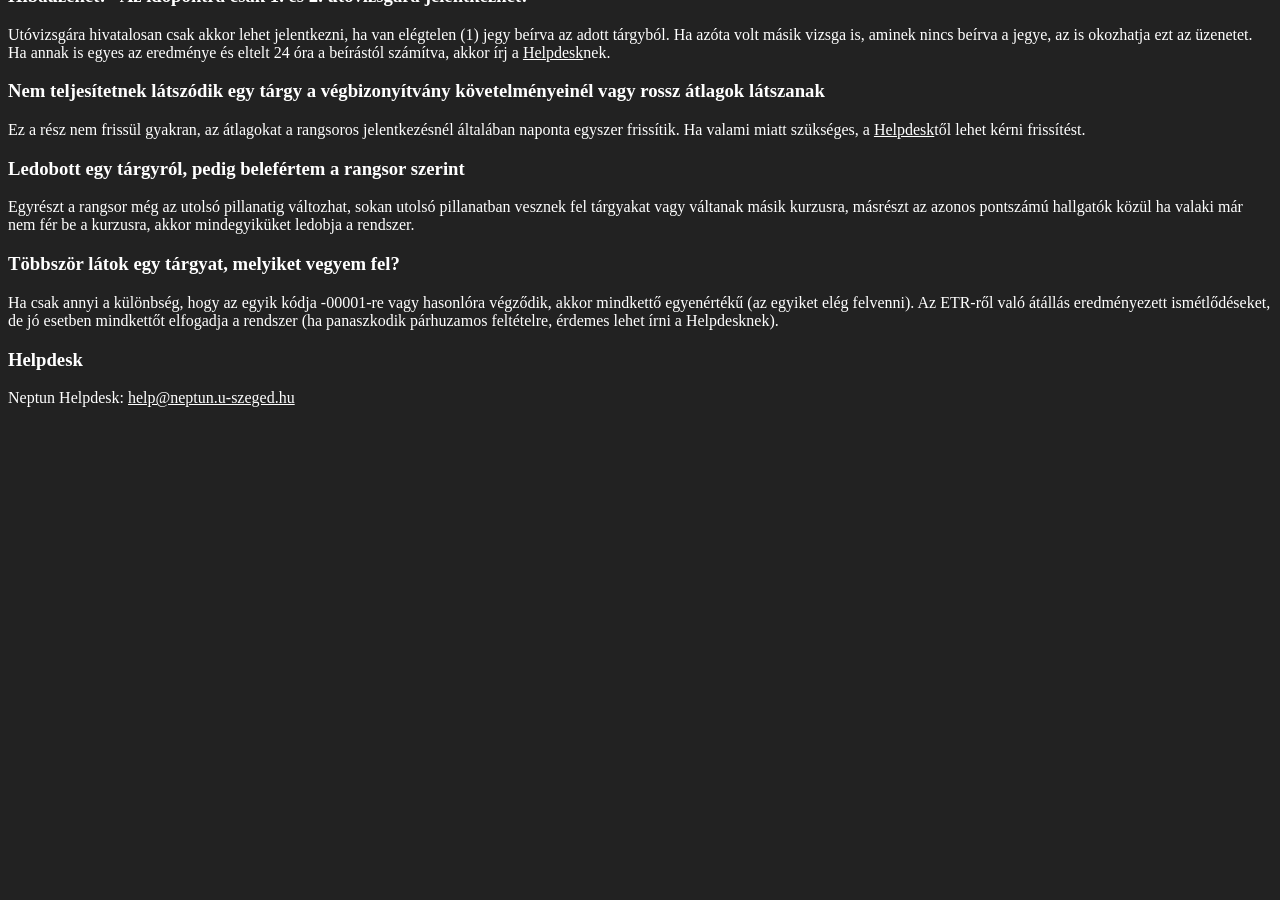
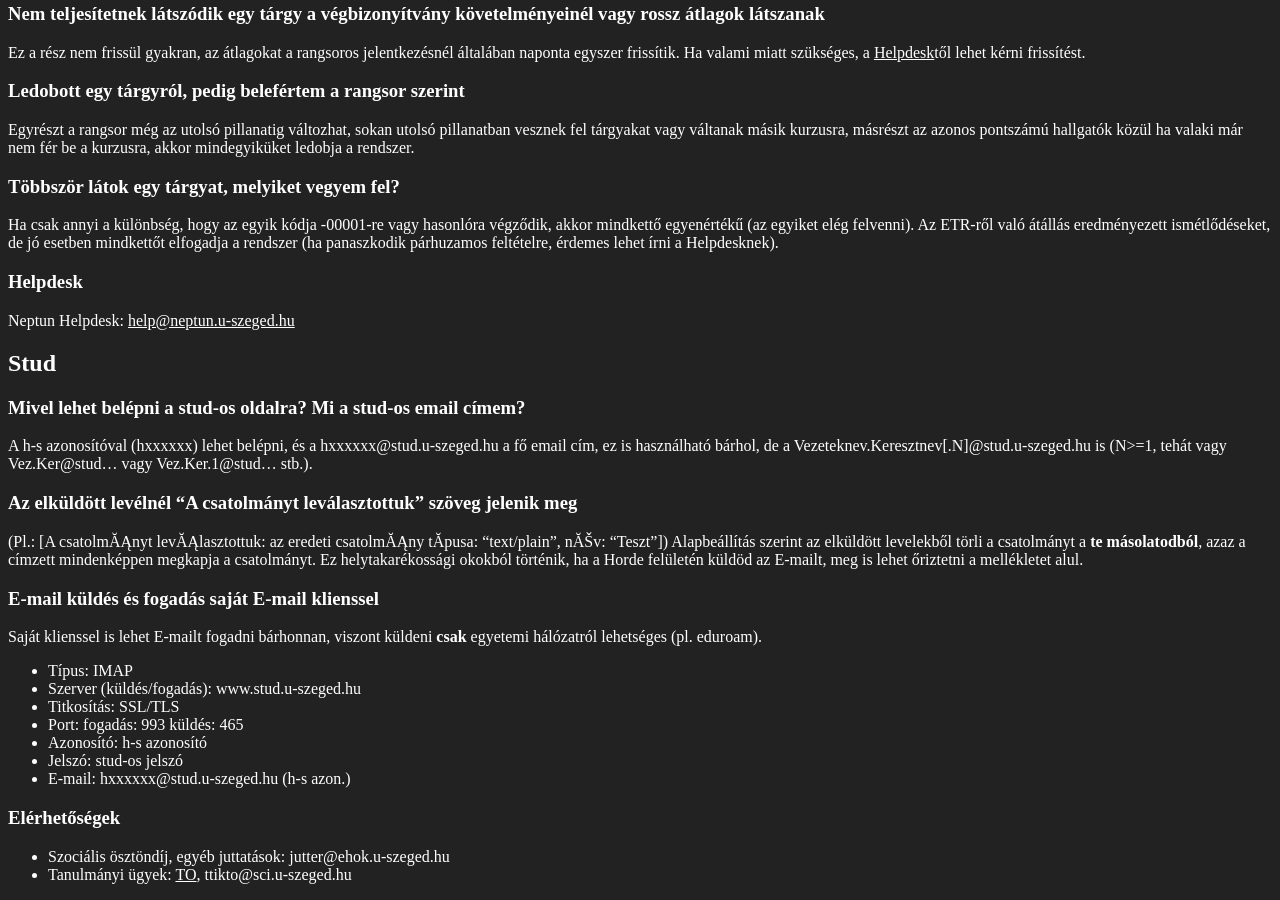
Before and after one commit to NorbiPeti/SZTE, a Jekyll site: the page built from index.md, in a window 1280 px wide and 900 px high, scrolled down 2057 px. Built offline with Jekyll 4.4.1, drawn with Linux system fonts in a browser that asks for light colours; before the commit the page ends 2480 px from its top, so only the background shows below that; some of the changed text lies outside the part shown.

Commit message:
Stud, contact info

```diff
--- a/index.md
+++ b/index.md
@@ -97,3 +94,27 @@ Ha csak annyi a különbség, hogy az egyik kódja -00001-re vagy hasonlóra vé
 
 ### Helpdesk
 Neptun Helpdesk: [help@neptun.u-szeged.hu](mailto:help@neptun.u-szeged.hu)
+
+## Stud
+### Mivel lehet belépni a stud-os oldalra? Mi a stud-os email címem?
+A h-s azonosítóval (hxxxxxx) lehet belépni, és a hxxxxxx@stud.u-szeged.hu a fő email cím, ez is használható bárhol, de a Vezeteknev.Keresztnev[.N]@stud.u-szeged.hu is (N>=1, tehát vagy Vez.Ker@stud... vagy Vez.Ker.1@stud... stb.).
+
+### Az elküldött levélnél "A csatolmányt leválasztottuk" szöveg jelenik meg
+(Pl.: [A csatolmĂĄnyt levĂĄlasztottuk: az eredeti csatolmĂĄny tĂ­pusa: "text/plain", nĂŠv: "Teszt"])
+Alapbeállítás szerint az elküldött levelekből törli a csatolmányt a **te másolatodból**, azaz a címzett mindenképpen megkapja a csatolmányt.
+Ez helytakarékossági okokból történik, ha a Horde felületén küldöd az E-mailt, meg is lehet őriztetni a mellékletet alul.
+
+### E-mail küldés és fogadás saját E-mail klienssel
+Saját klienssel is lehet E-mailt fogadni bárhonnan, viszont küldeni **csak** egyetemi hálózatról lehetséges (pl. eduroam).
+
+* Típus: IMAP
+* Szerver (küldés/fogadás): www.stud.u-szeged.hu
+* Titkosítás: SSL/TLS
+* Port: fogadás: 993 küldés: 465
+* Azonosító: h-s azonosító
+* Jelszó: stud-os jelszó
+* E-mail: hxxxxxx@stud.u-szeged.hu (h-s azon.)
+
+### Elérhetőségek
+* Szociális ösztöndíj, egyéb juttatások: jutter@ehok.u-szeged.hu
+* Tanulmányi ügyek: [TO](https://sci.u-szeged.hu/karunkrol/szervezeti-felepites/tanulmanyi-osztaly), ttikto@sci.u-szeged.hu
```
Also changed, not shown: other parts of index.md (+0 -3 lines).
